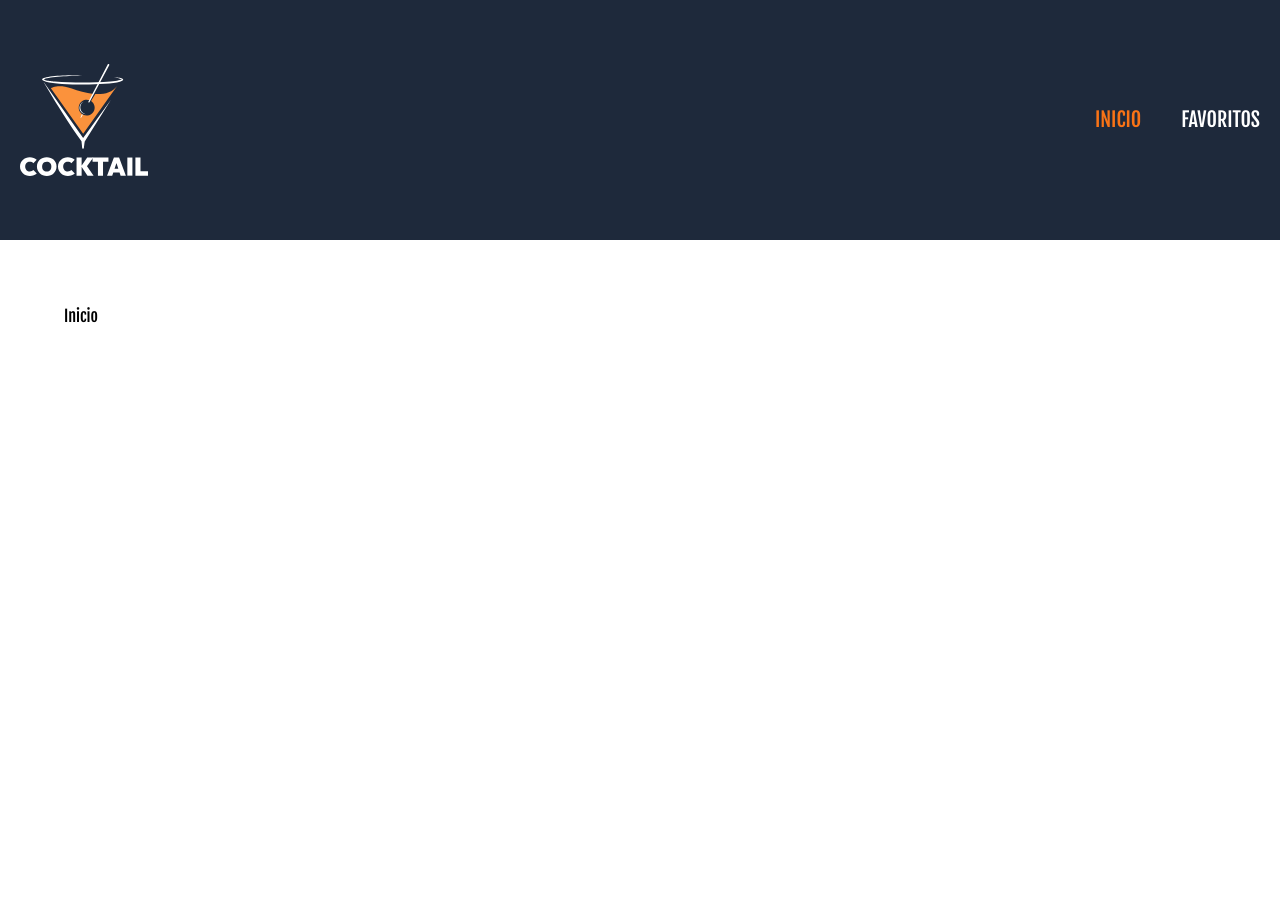
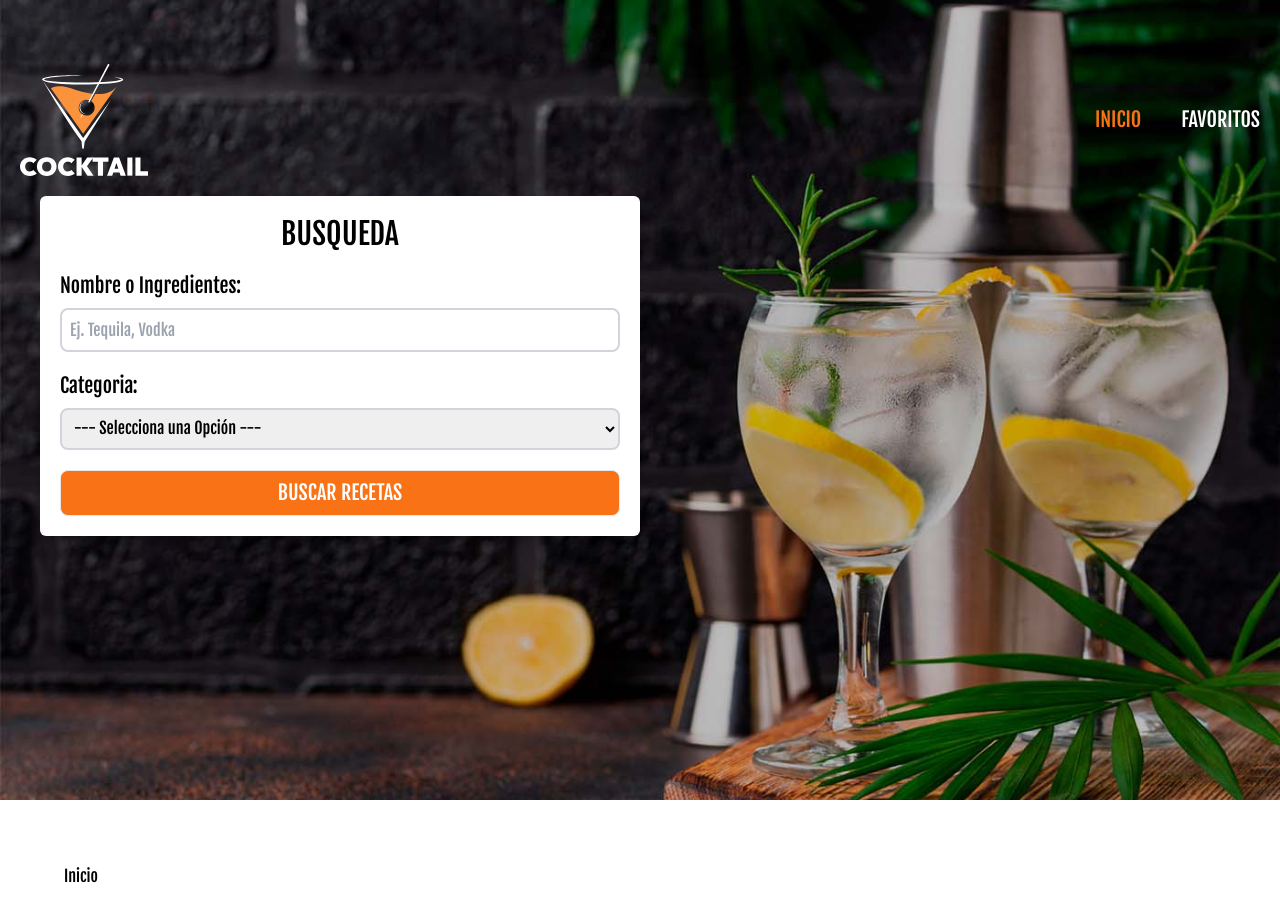
Before and after one commit to AlanAltamiranoH1504/Bebidas_Recetas_React_Ts, a React (Vite) app: page / in a window 1280 px wide. Shown: the top 920 px of the page. Before the commit the page ends 800 px from the top, so only its background shows below. Built offline with nearby package versions, Linux system fonts and the light colour scheme.

Commit message:
feat: add recipe search form and header background modification - add component FormularioBusqued.tsx - add validation with react hook form in search form - add conditional background in application header

```diff
--- a/package.json
+++ b/package.json
@@ -12,6 +12,7 @@
   "dependencies": {
     "react": "^19.1.0",
     "react-dom": "^19.1.0",
+    "react-hook-form": "^7.61.1",
     "react-router-dom": "^7.7.1"
   },
   "devDependencies": {
--- /dev/null
+++ b/src/components/FormBusuqeda.tsx
@@ -0,0 +1,55 @@
+import {useForm} from "react-hook-form";
+import type {BusquedaRecenta} from "../types";
+
+const FormBusuqeda = () => {
+    const {register, handleSubmit, formState: {errors}} = useForm<BusquedaRecenta>();
+    function peticionBusquedaRecentas(data: BusquedaRecenta) {
+        console.log("Buscando recetas")
+        console.log(data);
+    }
+    return (
+        <>
+            <div className="px-5 py-5 rounded-lg 0">
+                <form
+                    onSubmit={handleSubmit(peticionBusquedaRecentas)}
+                    className="bg-white px-5 py-2 space-y-5 rounded-md shadow-md md:w-1/2 2xl:w-1/3">
+                    <h2 className=" font-fjalla text-center text-3xl mb-3 mt-3 uppercase">Busqueda</h2>
+                    <div>
+                        <label htmlFor="ingrediente" className="text-xl block mb-2">Nombre o Ingredientes:</label>
+                        <input type="text" id="ingrediente"
+                               className="border p-2 w-full rounded-lg border-2 border-gray-300"
+                               placeholder="Ej. Tequila, Vodka"
+                               {...register("ingrediente", {
+                                   required: "El ingrediente base de la bebida es obligatorio."
+                               })}
+                        />
+                        <div className="bg-red-100 text-center text-red-600 mt-1 rounded-md">
+                            {errors.ingrediente && String(errors.ingrediente.message)}
+                        </div>
+                    </div>
+                    <div>
+                        <label htmlFor="categoria" className="text-xl block mb-2">Categoria:</label>
+                        <select
+                            id="categoria"
+                            className="border p-2 w-full rounded-lg border-2 border-gray-300"
+                            {...register("categoria", {
+                                required: "La categoria es obligatoria."
+                            })}
+                        >
+                            <option value="">--- Selecciona una Opción ---</option>
+                        </select>
+                        <div className="bg-red-100 text-center text-red-600 mt-1 rounded-md">
+                            {errors.categoria && String(errors.categoria.message)}
+                        </div>
+                    </div>
+                    <div>
+                        <input type="submit"
+                               className="text-xl border p-2 mb-3 w-full rounded-lg uppercase bg-orange-500 hover:bg-orange-600 transition-colors duration-500 text-white cursor-pointer"
+                               value="Buscar Recetas"/>
+                    </div>
+                </form>
+            </div>
+        </>
+    );
+}
+export default FormBusuqeda;
--- a/src/components/Header.tsx
+++ b/src/components/Header.tsx
@@ -1,11 +1,15 @@
 import {NavLink, useLocation} from "react-router-dom";
+import {useMemo} from "react";
+import FormBusuqeda from "./FormBusuqeda.tsx";
 
 const Header = () => {
     const location = useLocation();
-    console.log(location.pathname)
+    const isHome = useMemo(() => location.pathname === "/", [location.pathname]);
     return (
         <>
-            <header className="bg-slate-800 mx-auto container px-5 py-16 font-fjalla">
+            <header
+                className={isHome ? "bg-header bg-center min-h-screen bg-cover mx-auto container px-5 py-16 font-fjalla"
+                    : "bg-slate-800 bg-no-repeat bg-cover mx-auto container px-5 py-16 font-fjalla"}>
                 <div className="md:flex justify-between items-center">
                     <div>
                         <img src="/logo.svg" alt="Logotipo Aplicacion" className="w-32"/>
@@ -27,6 +31,14 @@ const Header = () => {
                         >Favoritos</NavLink>
                     </nav>
                 </div>
+                {isHome ? (
+                    <>
+
+                        <FormBusuqeda/>
+                    </>
+                ) : (
+                    <p></p>
+                )}
             </header>
         </>
     );
--- /dev/null
+++ b/src/types/index.ts
@@ -0,0 +1,4 @@
+export type BusquedaRecenta = {
+    ingrediente: string,
+    categoria: number
+}
--- a/tailwind.config.js
+++ b/tailwind.config.js
@@ -9,6 +9,9 @@ export default {
             fontFamily: {
                 fjalla: ['"Fjalla One"', 'sans-serif'],
                 orbitron: ["Orbitron", "sans-serif"],
+            },
+            backgroundImage: {
+                "header" : "url('/bg.jpg')",
             }
         },
     },
```
Also changed, not shown: 1 other file (tests, documents, lock files or other folders).
